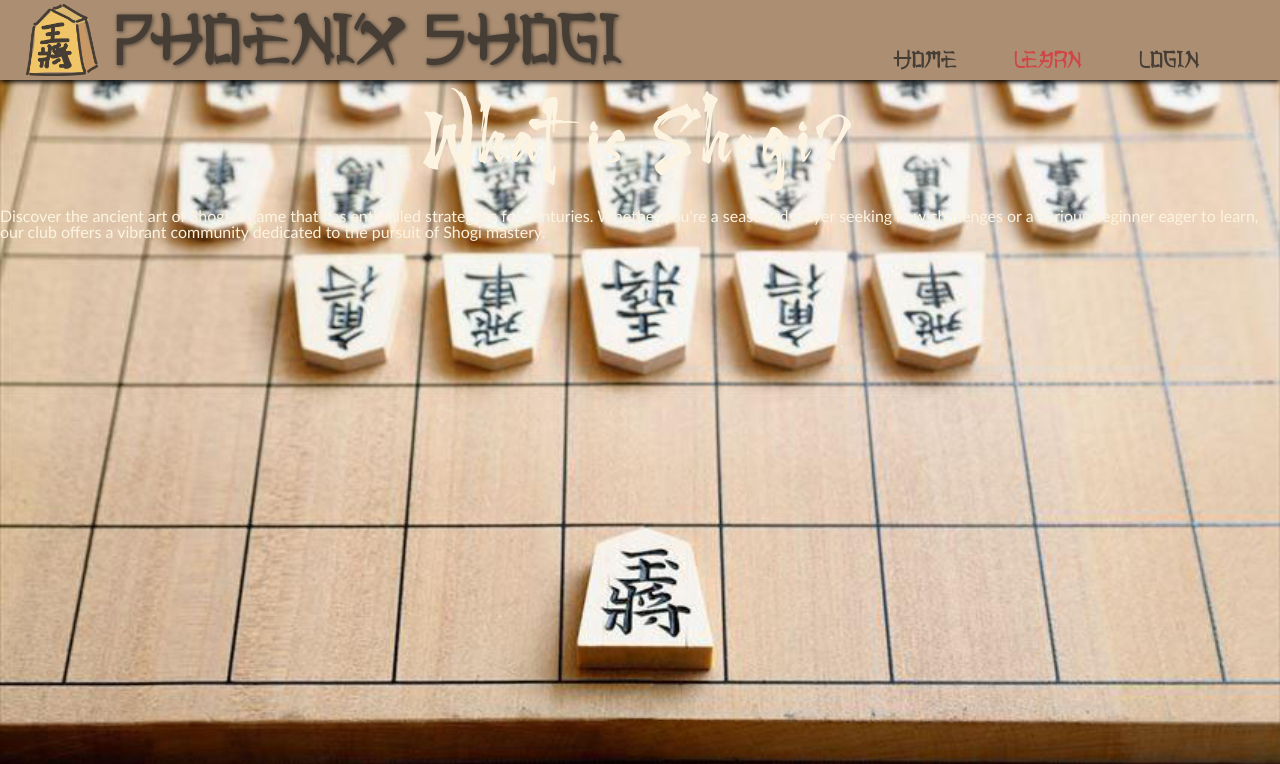
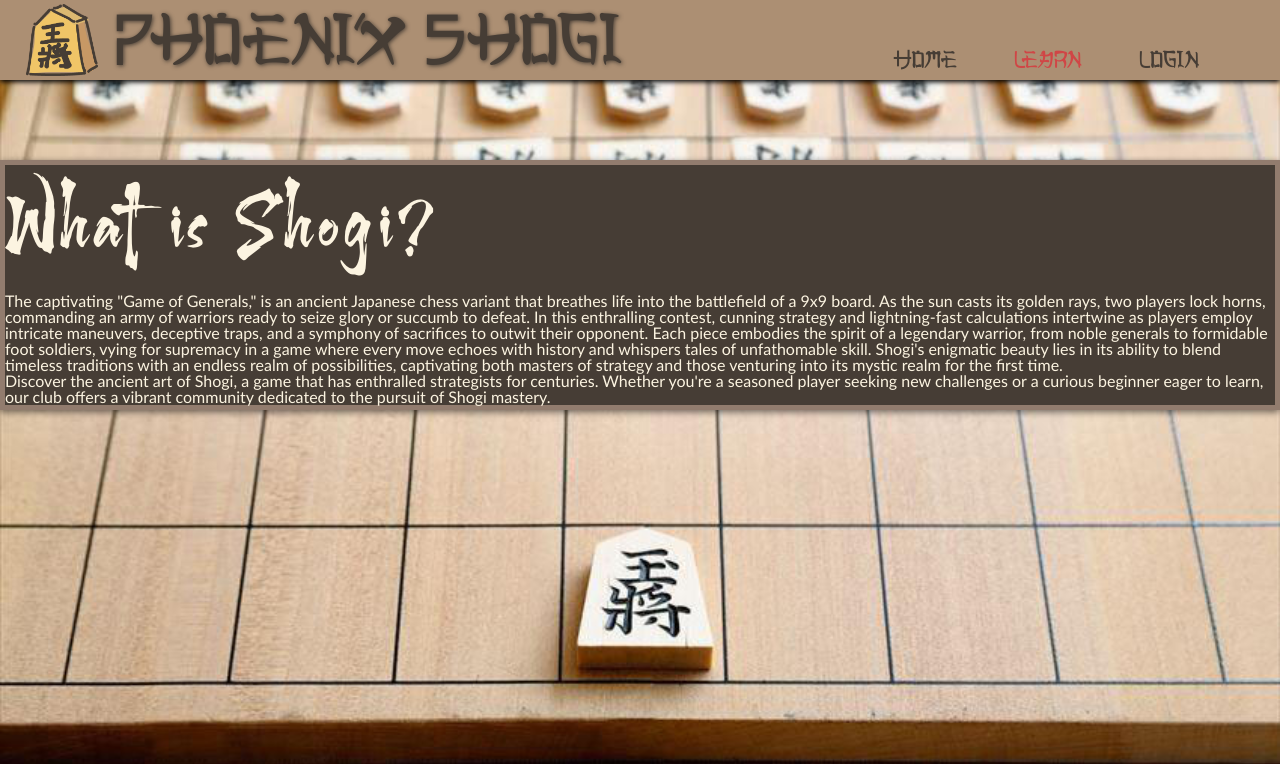
Before and after one commit to sticktyiss/phx-shogi, a React (Create React App) app: page /learn in a window 1280 px wide. Shown: the top 764 px of the page. Built offline with nearby package versions, Linux system fonts and the light colour scheme.

Commit message:
Messing with the Learn CSS.

```diff
--- a/src/components/Auth.jsx
+++ b/src/components/Auth.jsx
@@ -40,8 +40,6 @@ const Auth = () => {
     axios
       .post(register ? "/api/register" : "/api/login", body)
       .then(({ data }) => {
-        console.log("AFTER AUTH", data);
-        //TODO: Finish gif loading sequence
         register? gif.classList = "hidden" : gif.classList = "";
         mainSec.style.padding = '10px';
         setTimeout(() => {
--- a/src/components/Learn.jsx
+++ b/src/components/Learn.jsx
@@ -1,13 +1,17 @@
 import React from 'react'
+import './css/Learn.css'
 
 const Learn = () => {
   return (
-    <main className='learn'>
+    <main id='learn'>
+      <div>
       <h1>What is Shogi?</h1>
-      {/* <p className='homeDesc'>The captivating "Game of Generals," is an ancient Japanese chess variant that breathes life into the battlefield of a 9x9 board. As the sun casts its golden rays, two players lock horns, commanding an army of warriors ready to seize glory or succumb to defeat. In this enthralling contest, cunning strategy and lightning-fast calculations intertwine as players employ intricate maneuvers, deceptive traps, and a symphony of sacrifices to outwit their opponent. Each piece embodies the spirit of a legendary warrior, from noble generals to formidable foot soldiers, vying for supremacy in a game where every move echoes with history and whispers tales of unfathomable skill. Shogi's enigmatic beauty lies in its ability to blend timeless traditions with an endless realm of possibilities, captivating both masters of strategy and those venturing into its mystic realm for the first time.</p> */}
+      <p className='homeDesc'>The captivating "Game of Generals," is an ancient Japanese chess variant that breathes life into the battlefield of a 9x9 board. As the sun casts its golden rays, two players lock horns, commanding an army of warriors ready to seize glory or succumb to defeat. In this enthralling contest, cunning strategy and lightning-fast calculations intertwine as players employ intricate maneuvers, deceptive traps, and a symphony of sacrifices to outwit their opponent. Each piece embodies the spirit of a legendary warrior, from noble generals to formidable foot soldiers, vying for supremacy in a game where every move echoes with history and whispers tales of unfathomable skill. Shogi's enigmatic beauty lies in its ability to blend timeless traditions with an endless realm of possibilities, captivating both masters of strategy and those venturing into its mystic realm for the first time.</p>
       <p>
       Discover the ancient art of Shogi, a game that has enthralled strategists for centuries. Whether you're a seasoned player seeking new challenges or a curious beginner eager to learn, our club offers a vibrant community dedicated to the pursuit of Shogi mastery.
       </p>
+      <ul></ul>
+      </div>
     </main>
   )
 }
--- a/src/components/css/Auth.css
+++ b/src/components/css/Auth.css
@@ -26,6 +26,9 @@
   display: flex;
   flex-direction: column;
   margin-right: 3vw;
+}
+#auth label {
+  padding: 3px;
 }
 #auth input {
   background-color: #927c6e;
--- /dev/null
+++ b/src/components/css/Learn.css
@@ -0,0 +1,5 @@
+#learn div {
+  /* background-color: #463d35; */
+  display: flex;
+  flex-direction: column;
+}
```
